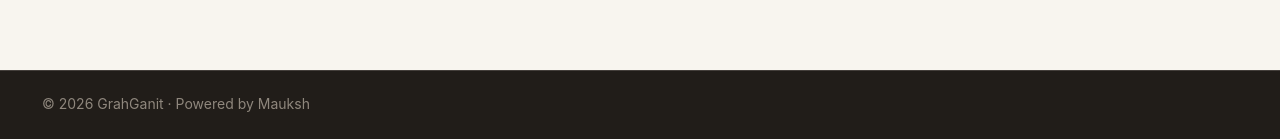
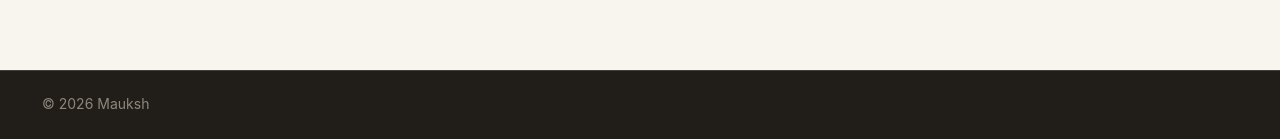
Before and after one commit to theastrobhaiya-debug/maukshin, a Next.js app: page / in a window 1280 px wide. Shown: the part 849-988 px from the top of the page. Built offline with nearby package versions, Linux system fonts and the light colour scheme.

Commit message:
Update Footer.tsx

```diff
--- a/components/Footer.tsx
+++ b/components/Footer.tsx
@@ -2,7 +2,7 @@ export default function Footer() {
   return (
     <footer className="site-footer">
       <div className="footer-bottom">
-        © {new Date().getFullYear()} GrahGanit · Powered by Mauksh
+        © {new Date().getFullYear()} Mauksh
       </div>
     </footer>
   );
```
